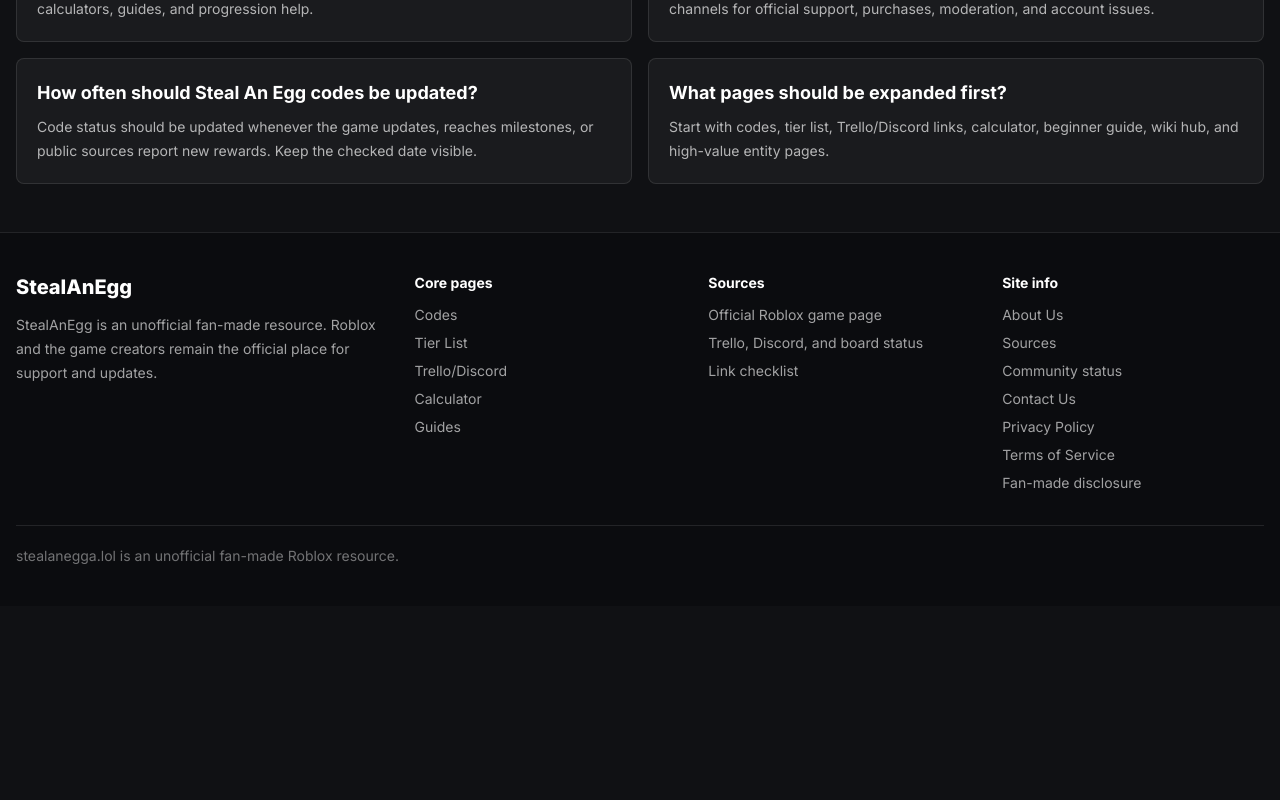
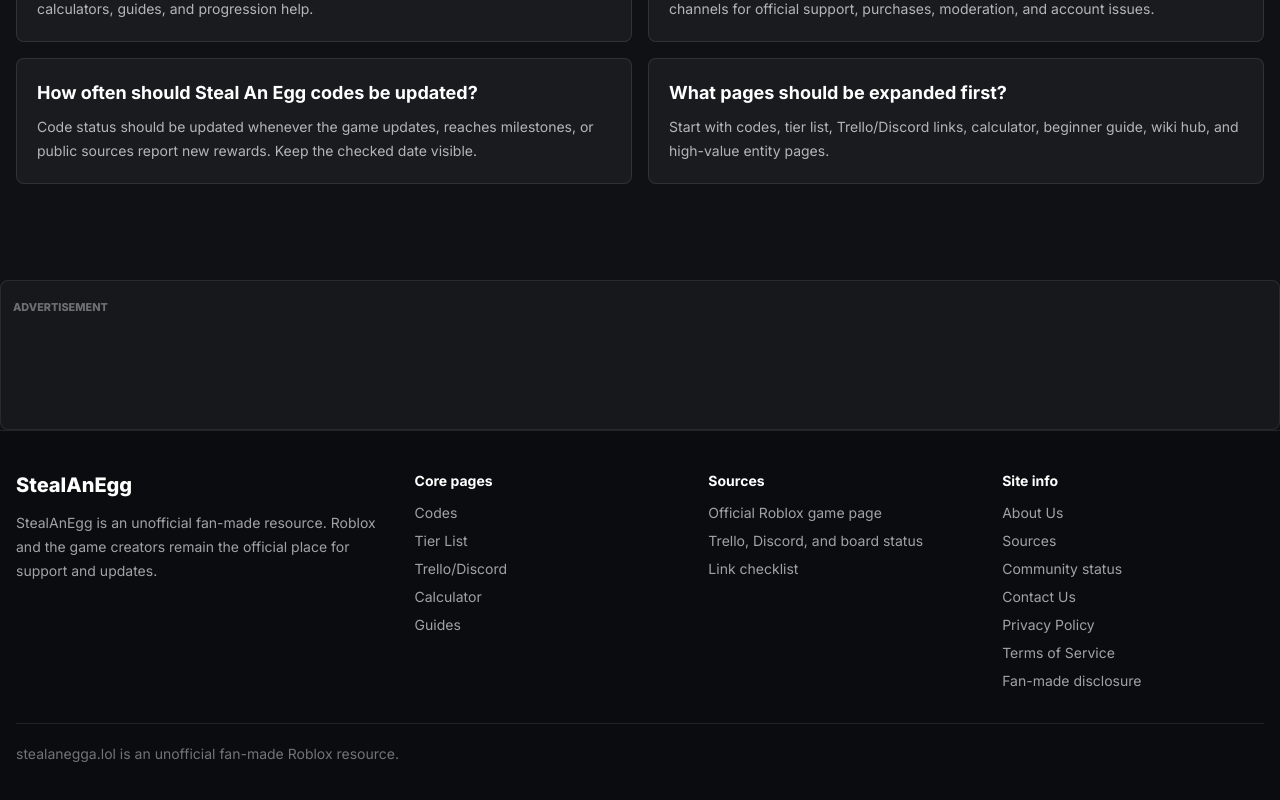
Before and after one commit to wangz-b/stealanegg, a Next.js app: page / in a window 1280 px wide. Shown: the part 5360-6160 px from the top of the page. Before the commit the page ends 5966 px from the top, so only its background shows below. Built offline with nearby package versions, Linux system fonts and the light colour scheme; no server answers.

Commit message:
add-native-advertising-unit

```diff
--- a/src/app/layout.tsx
+++ b/src/app/layout.tsx
@@ -2,7 +2,13 @@
 import { Suspense } from "react";
 import { Inter } from "next/font/google";
 import Script from "next/script";
-import { AdsterraPopunderGate, AdsterraSmartLink, AdsterraSocialBarGate, AdsterraStickyRail } from "@/components/ads";
+import {
+  AdsterraDirectNative,
+  AdsterraPopunderGate,
+  AdsterraSmartLink,
+  AdsterraSocialBarGate,
+  AdsterraStickyRail
+} from "@/components/ads";
 import { GoogleAnalyticsPageView } from "@/components/analytics/GoogleAnalyticsPageView";
 import { Footer } from "@/components/layout/Footer";
 import { Navbar } from "@/components/layout/Navbar";
@@ -97,6 +103,7 @@
         <AdsterraSmartLink />
         <Navbar />
         {children}
+        <AdsterraDirectNative />
         <AdsterraStickyRail />
         <Footer />
       </body>
--- a/src/components/ads/index.tsx
+++ b/src/components/ads/index.tsx
@@ -53,6 +53,9 @@
 };
 
 const CLEAN_AD_ROUTES = new Set(["/about", "/contact", "/disclosure", "/privacy", "/sources", "/terms"]);
+const DIRECT_NATIVE_CONTAINER_ID = "container-9aa2763c922cdb3c353f56ae271cd5ae";
+const DIRECT_NATIVE_SCRIPT_URL =
+  "https://pl31244372.profitableratecpmnetwork.com/9aa2763c922cdb3c353f56ae271cd5ae/invoke.js";
 
 declare global {
   interface Window {
@@ -383,6 +386,21 @@
   );
 }
 
+export function AdsterraDirectNative() {
+  const cleanAdRoute = useCleanAdRoute();
+  if (cleanAdRoute) return null;
+
+  return (
+    <div className="ad-placement ad-placement-bottom ad-placement-native-priority">
+      <AdsterraNativeUnit
+        containerId={DIRECT_NATIVE_CONTAINER_ID}
+        slotName="native_direct_9aa2763c"
+        scriptUrl={DIRECT_NATIVE_SCRIPT_URL}
+      />
+    </div>
+  );
+}
+
 export function AdsterraArticleTop() {
   if (!hasPrimaryNativeSlot() && !hasLeaderboardSlot()) return null;
 
```
